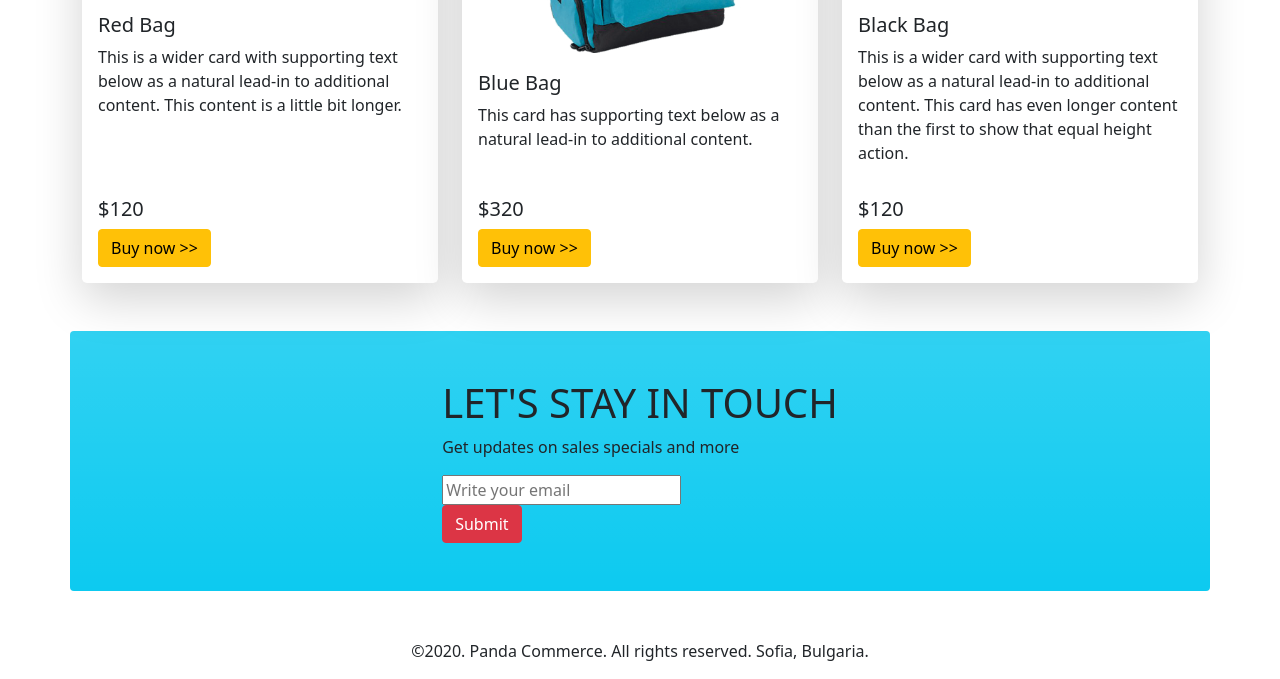
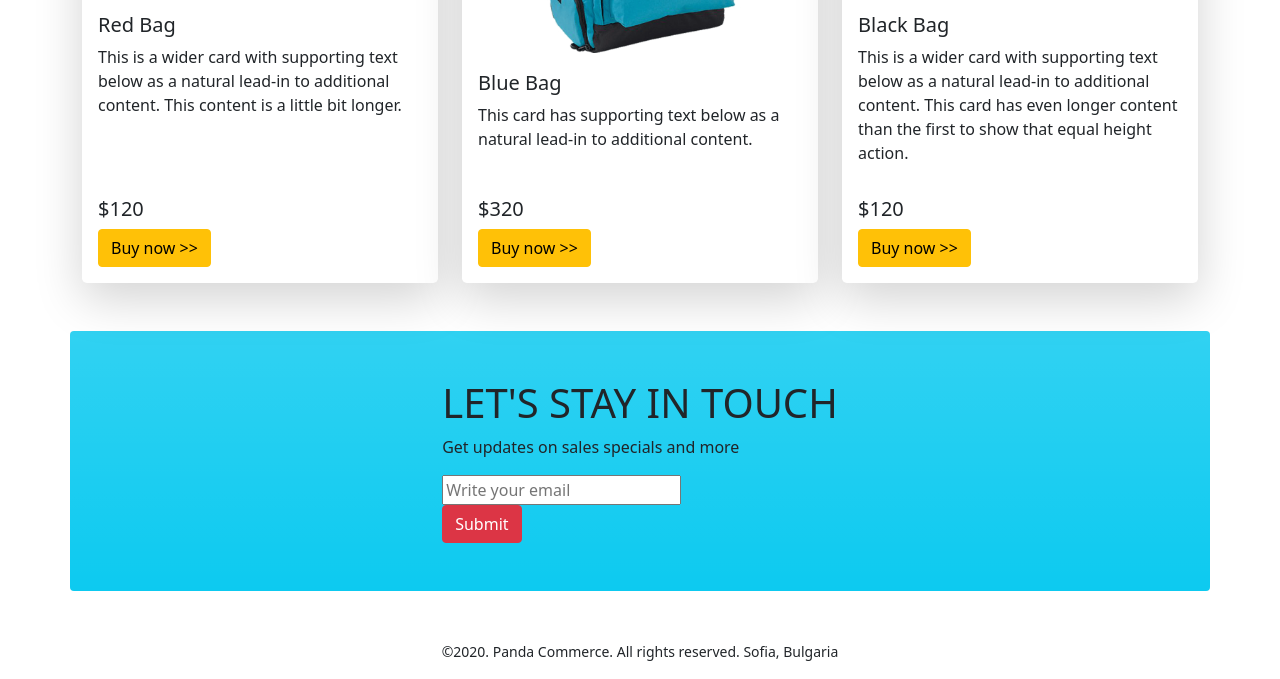
Before and after one commit to nazmuzzamanriad/panda-commerce-bootstrap, a plain HTML site: page index.html in a window 1280 px wide. Shown: the part 1801-2480 px from the top of the page. Drawn offline with nearby package versions, Linux system fonts and the light colour scheme.

Commit message:
footer solved

```diff
--- a/index.html
+++ b/index.html
@@ -274,10 +274,11 @@
 
     </main>
     <footer>
-        <div class="d-flex align-items-center justify-content-center">&copy;2020. Panda Commerce. All
-            rights
-            reserved.
-            Sofia, Bulgaria.</div>
+        <p class="text-center"><small>&copy;2020. Panda Commerce.
+                All
+                rights
+                reserved.
+                Sofia, Bulgaria</small></p>
 
     </footer>
 
```
